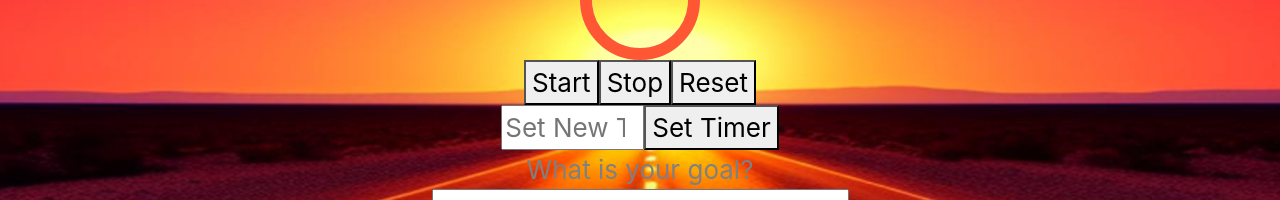
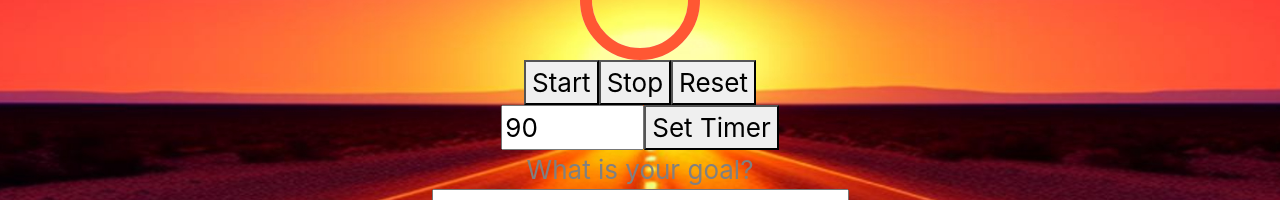
Before and after one commit to 2000mato/AH-Goals-Toolkit, a React (Create React App) app in the folder toolkit/: page / in a window 1280 px wide. Shown: the part 249-449 px from the top of the page. Built offline with nearby package versions, Linux system fonts and the light colour scheme.

Commit message:
timer adjusts to user input and converts seconds to minutes, however radial is still based on initial value

```diff
--- a/toolkit/src/Timer.js
+++ b/toolkit/src/Timer.js
@@ -5,14 +5,13 @@ import TimerContext from "./contexts/TimerContext"
 function Timer(props) {
 
     const { percentage, startTimer, pauseTimer,
-        resetTimer, minutes, seconds , setTimerLength, setNewTimerLength } = useContext(TimerContext);
-
-        console.log(useContext)
+        resetTimer, minutes, seconds ,timerLength, setTimerLength, setNewTimerLength } = useContext(TimerContext);
 
         const handleSubmit = (e) => {
             e.preventDefault();
-            setNewTimerLength(parseInt(minutes) * 60 + parseInt(seconds));
+            setNewTimerLength(timerLength);
         }
+
 
     return (
         <div>
@@ -39,8 +38,9 @@ function Timer(props) {
                 min="1"
                 max="120"
                 step="1"
+                value={timerLength}
                 onChange={(e) => setTimerLength(Number(e.target.value))}
-                    placeholder="Set New Timer"
+                placeholder="Set New Timer in Minutes"
                  />
                 <button type="submit">Set Timer</button>
             </form>
```
Lines whose indentation alone changed are shown as unchanged.
